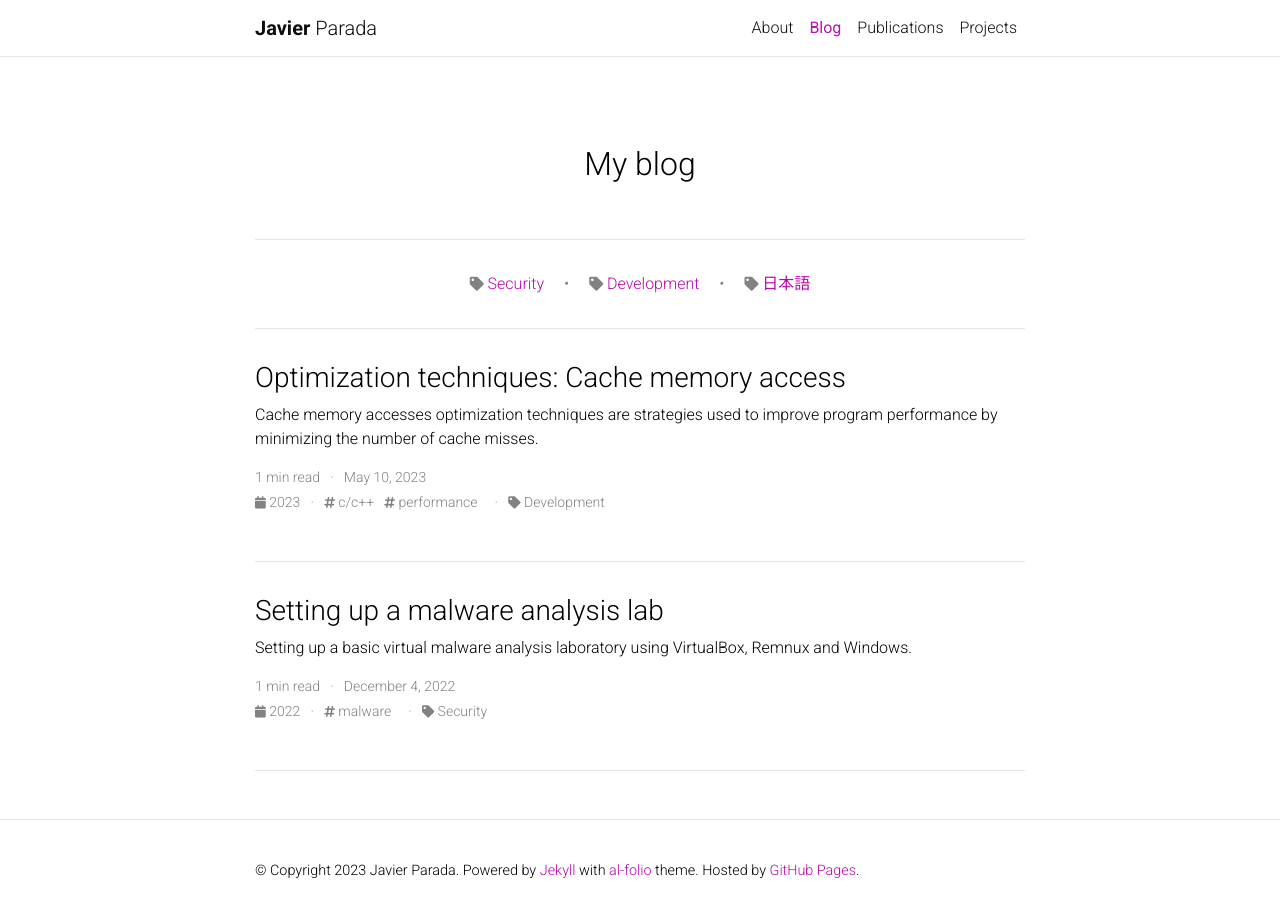
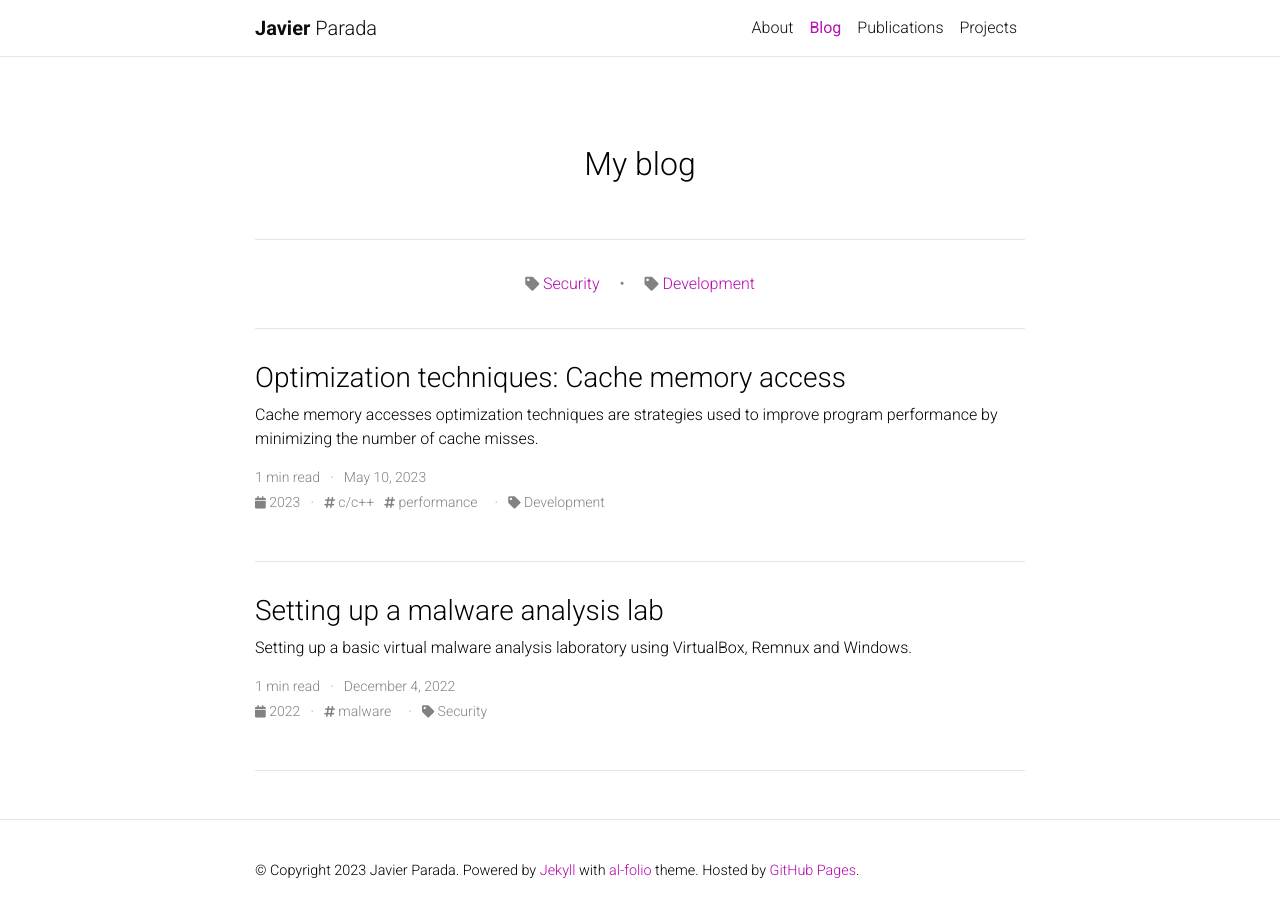
Before and after one commit to jparadadev/jparadadev.github.io, a Jekyll site: the page built from blog/index.html, in a window 1280 px wide and 921 px high. Shown: the top 917 px of the window. Built offline with Jekyll 4.4.1, drawn with Linux system fonts in a browser that asks for light colours; the list of posts is cut into pages by our own code; comment, search, counter and statistics services are not loaded; a style sheet for code colours, icons or effects is not loaded.

Commit message:
update categories

```diff
--- a/_config.yml
+++ b/_config.yml
@@ -223,7 +223,7 @@ jekyll-archives:
     category: '/blog/category/:name/'
 
 display_tags: ['Malware'] # this tags will be dispalyed on the front page of your blog
-display_categories: ['Security', 'Development', '日本語'] # this tags will be dispalyed on the front page of your blog
+display_categories: ['Security', 'Development'] # this tags will be dispalyed on the front page of your blog
 
 # -----------------------------------------------------------------------------
 # Jekyll Scholar
```
